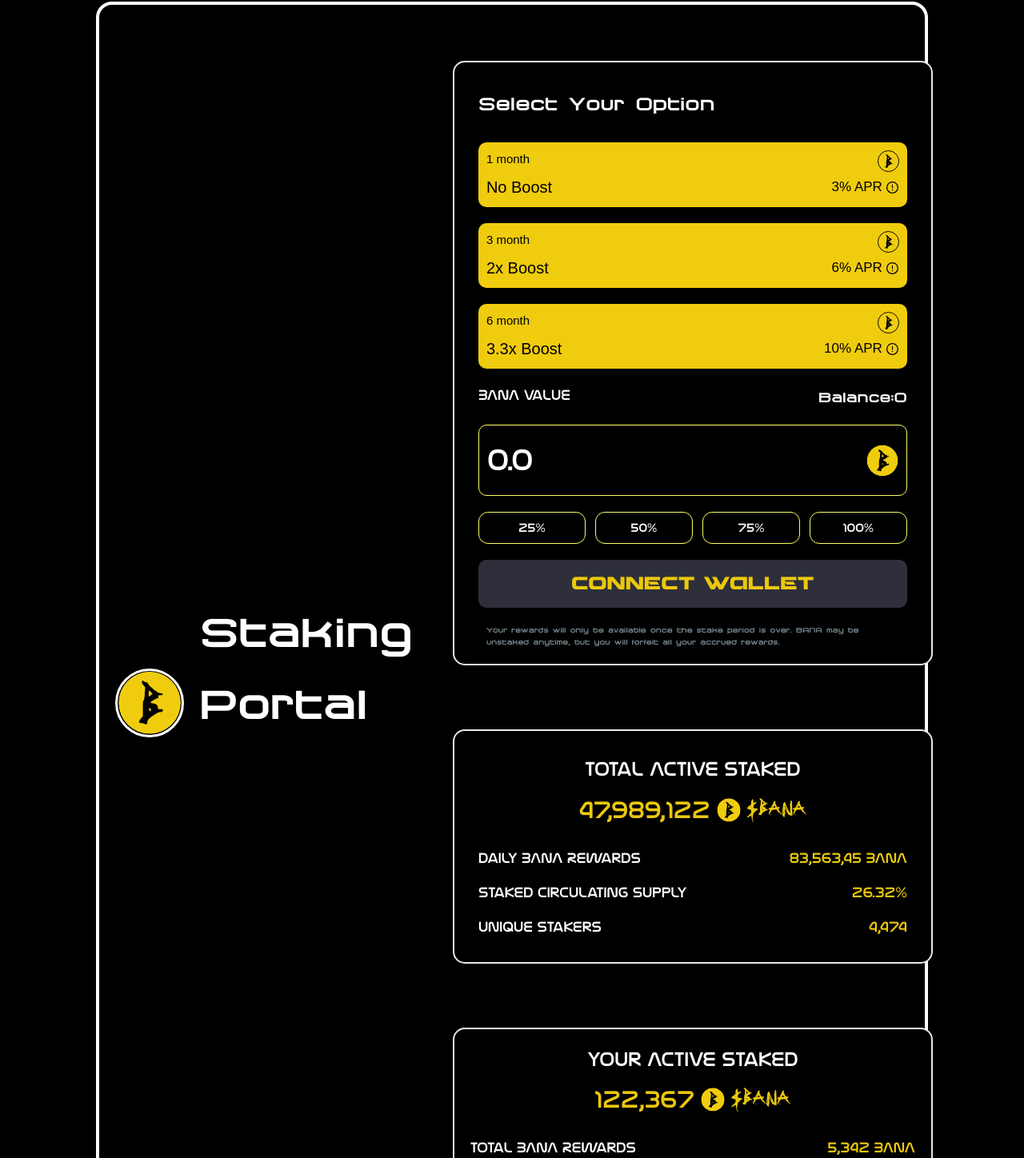
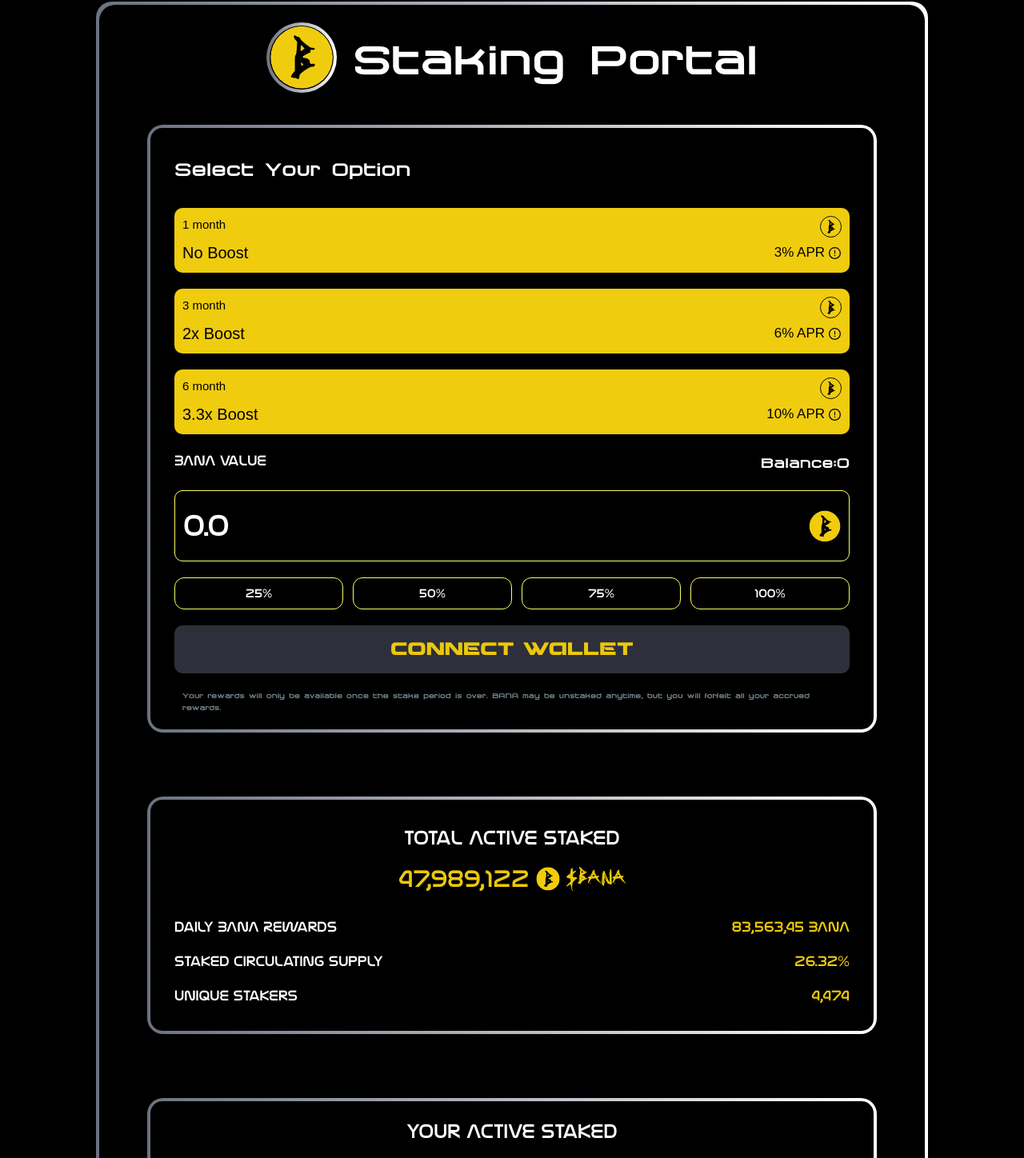
Before and after one commit to mightstar/banana-staking-next, a Next.js app: page / in a window 1280 px wide. Shown: the part 78-1526 px from the top of the page at 80% size. Built offline with nearby package versions, Linux system fonts and the light colour scheme; a web font is replaced by a local one.

Commit message:
feat: create GradientBorder component

```diff
--- /dev/null
+++ b/app/components/GradientBorder/GradientBorder.tsx
@@ -0,0 +1,18 @@
+import { ReactNode } from "react";
+
+interface IProps {
+  children: ReactNode;
+  className?: string;
+}
+
+export default function GradientBorder(props: IProps) {
+  return (
+    <div
+      className={`bg-gradient-to-r from-gray-500 to-white p-1 rounded-[20px] ${props.className}`}
+    >
+      <div className="h-full w-full items-center justify-center bg-primary rounded-[20px]">
+        {props.children}
+      </div>
+    </div>
+  );
+}
--- a/app/pages/staking/SelectOptionPart.tsx
+++ b/app/pages/staking/SelectOptionPart.tsx
@@ -1,9 +1,11 @@
 import LogoIcon from "@/app/components/Icons/LogoIcon";
 import BoostPart from "./BootstPart";
+import GradientBorder from "@/app/components/GradientBorder/GradientBorder";
 
 export default function SectionOptionPart() {
   return (
-    <div className="w-[600px] py-[20px] px-[30px] border-2 rounded-[15px] space-y-5 bg-black">
+    <GradientBorder>
+      <div className="min-w-[600px] 2xl:w-[600px] py-[20px] px-[30px] rounded-[15px] space-y-5 bg-black">
         <div className="text-[40px]">Select Your Option</div>
         <BoostPart month={1} boost={0} apr={3} />
         <BoostPart month={3} boost={2} apr={6} />
@@ -36,9 +38,11 @@ export default function SectionOptionPart() {
           CONNECT WALLET
         </div>
         <div className="text-['helvetica'] text-[15px] text-secondary leading-none px-[10px]">
-        Your rewards will only be available once the stake period is over. BANA
-        may be unstaked anytime, but you will forfeit all your accrued rewards.
+          Your rewards will only be available once the stake period is over.
+          BANA may be unstaked anytime, but you will forfeit all your accrued
+          rewards.
         </div>
       </div>
+    </GradientBorder>
   );
 }
--- a/app/pages/staking/TotalActivePart.tsx
+++ b/app/pages/staking/TotalActivePart.tsx
@@ -1,8 +1,10 @@
+import GradientBorder from "@/app/components/GradientBorder/GradientBorder";
 import LogoIcon from "@/app/components/Icons/LogoIcon";
 
 export default function TotalActivePart() {
   return (
-    <div className="w-[600px] p-[30px] border-2 rounded-[15px] flex flex-col items-center font-['nasalization'] bg-black">
+    <GradientBorder>
+      <div className="min-w-[600px] 2xl:w-[600px] p-[30px] rounded-[15px] flex flex-col items-center font-['nasalization'] bg-black">
         <div className="text-[25px]">Total Active Staked</div>
         <div className="mt-4 flex gap-x-2 text-[30px] text-third items-center leading-none">
           <div>47,989,122</div>
@@ -22,5 +24,6 @@ export default function TotalActivePart() {
           <div className="text-third">4,474</div>
         </div>
       </div>
+    </GradientBorder>
   );
 }
--- a/app/pages/staking/YourActivePart.tsx
+++ b/app/pages/staking/YourActivePart.tsx
@@ -3,11 +3,13 @@ import { useState } from "react";
 import { FaChevronDown, FaChevronUp } from "react-icons/fa";
 
 import LogoIcon from "@/app/components/Icons/LogoIcon";
+import GradientBorder from "@/app/components/GradientBorder/GradientBorder";
 
 export default function YourActivePart() {
   const [isDropped, setDropped] = useState(false);
   return (
-    <div className="w-[600px] p-[20px] border-2 rounded-[15px] flex flex-col items-center font-['nasalization'] bg-black">
+    <GradientBorder>
+      <div className="min-w-[600px] 2xl:w-[600px] p-[20px] rounded-[15px] flex flex-col items-center font-['nasalization'] bg-black">
         <div className="text-[25px]">Your Active Staked</div>
         <div className="mt-4 flex gap-x-2 text-[30px] text-third items-center leading-none">
           <div>122,367</div>
@@ -29,16 +31,16 @@ export default function YourActivePart() {
         {isDropped && (
           <>
             <div className="mt-4 w-full flex justify-between text-[18px]">
-            <div className="text-white">Time Remaining</div>
-            <div className="text-third">22 Days</div>
+              <div className="text-white">Locking Period</div>
+              <div className="text-third">6 Months</div>
             </div>
             <div className="mt-4 w-full flex justify-between text-[18px]">
-            <div className="text-white">Time Remaining</div>
-            <div className="text-third">22 Days</div>
+              <div className="text-white">Reward Unlocks</div>
+              <div className="text-third">2024-08-15 16:25 UTC</div>
             </div>
             <div className="mt-4 w-full flex justify-between text-[18px]">
-            <div className="text-white">Time Remaining</div>
-            <div className="text-third">22 Days</div>
+              <div className="text-white">Boosted</div>
+              <div className="text-third">3.3x</div>
             </div>
           </>
         )}
@@ -50,5 +52,6 @@ export default function YourActivePart() {
           )}
         </div>
       </div>
+    </GradientBorder>
   );
 }
--- a/app/pages/staking/index.tsx
+++ b/app/pages/staking/index.tsx
@@ -2,20 +2,27 @@ import LogoIcon from "@/app/components/Icons/LogoIcon";
 import SelectOptionPart from "./SelectOptionPart";
 import TotalActivePart from "./TotalActivePart";
 import YourActivePart from "./YourActivePart";
+import GradientBorder from "@/app/components/GradientBorder/GradientBorder";
 
 export default function StakingPage() {
   return (
-    <div className="relative mx-[120px] my-[80px] border-4 rounded-[20px] border-white p-[20px] font-['Chronosfer'] max-2xl:flex max-2xl:items-center">
+    <GradientBorder className="mx-[120px] my-[80px]">
+      <div className="relative p-[20px] font-['Chronosfer'] max-2xl:items-center">
         <div className="absolute inset-0 opacity-[20%] z-[-1]"></div>
-      <div className="flex gap-x-5 items-end">
-        <div className="rounded-full border-[3px] border-white">
+        <div className="flex gap-x-5 items-end max-2xl:justify-center">
+          <div className="rounded-full bg-gradient-to-r from-gray-500 to-white p-1">
+            <div className="h-full w-full items-center justify-center bg-primary rounded-full">
+              {/* <div className="rounded-full border-[3px] border-white"> */}
               <LogoIcon size="80px" />
+              {/* </div> */}
+            </div>
           </div>
           <div className="text-[90px] text-white leading-none">
             Staking Portal
           </div>
         </div>
-      <div className="m-[10px] flex justify-around p-10 max-2xl:flex-col max-2xl:gap-y-20">
+
+        <div className="flex justify-around p-10 gap-x-5 max-2xl:flex-col max-2xl:gap-y-20">
           <SelectOptionPart />
           <div className="space-y-20">
             <TotalActivePart />
@@ -23,5 +30,6 @@ export default function StakingPage() {
           </div>
         </div>
       </div>
+    </GradientBorder>
   );
 }
```
Also changed, not shown: app/globals.css (line endings or trailing spaces). Lines whose indentation alone changed are shown as unchanged.
